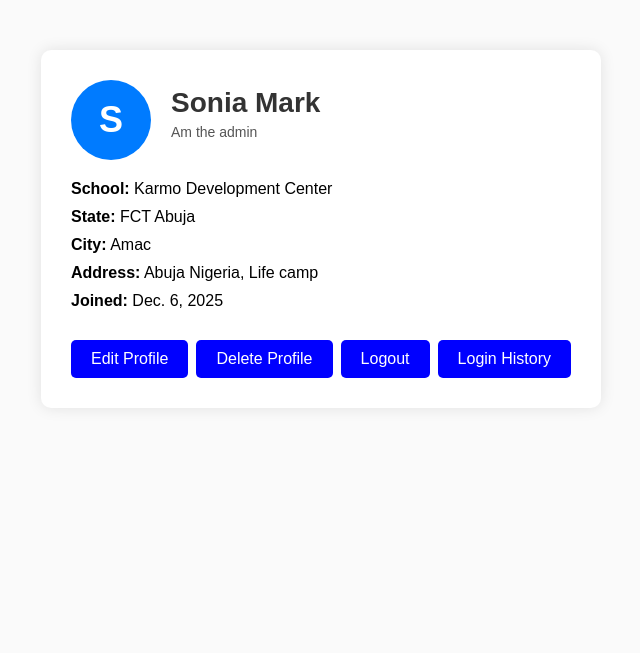
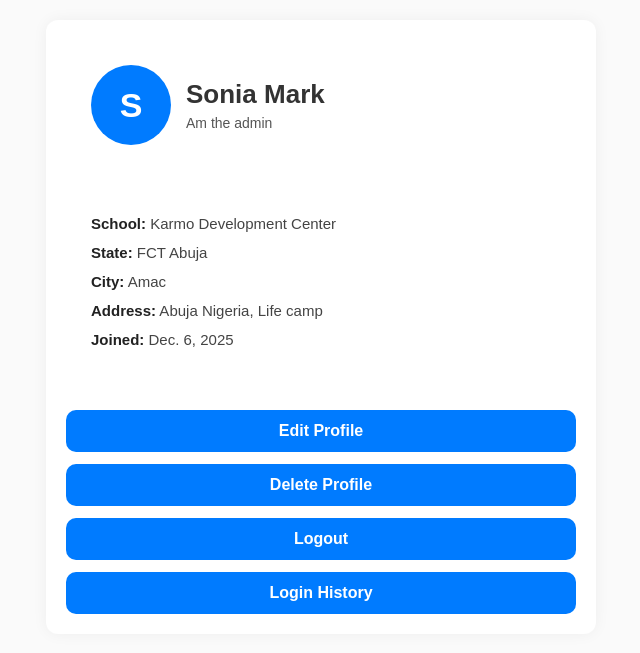
Before and after one commit to chika-12/CBT, a Django app: template templates/profile.html in a window 1280 px wide. Shown: the top 653 px of the page, without its empty margins (319-959 px from the left). Run offline with Django 5.2, Linux system fonts and the light colour scheme; the template is opened without the code that fills it: values that come from a table or form of the project are taken from there, others are empty; data comes from the database, SQL or seed files in the repository.

Commit message:
making web mobile friendly

```diff
--- a/static/css/profile.css
+++ b/static/css/profile.css
@@ -1,93 +1,35 @@
+/* General */
 body {
   background-color: #fafafa;
   font-family: Arial, sans-serif;
   margin: 0;
+  padding: 0;
 }
 
+/* Container */
 .profile-container {
-  width: 500px;
-  margin: 50px auto;
-  padding: 30px;
-  background-color: white;
-  border-radius: 10px;
-  box-shadow: 0 0 15px rgba(0, 0, 0, 0.1);
-}
-
-/* Profile header */
-.profile-header {
-  display: flex;
-  align-items: center;
-  gap: 20px;
-}
-
-.avatar {
-  width: 80px;
-  height: 80px;
-  background-color: #007bff;
-  color: white;
-  font-size: 36px;
-  font-weight: bold;
-  border-radius: 50%;
-  display: flex;
-  align-items: center;
-  justify-content: center;
-  text-transform: uppercase;
-}
-
-.profile-header h1 {
-  margin: 0;
-  font-size: 28px;
-  color: #333;
-}
-
-.profile-header p {
-  font-size: 14px;
-  color: #555;
-  margin-top: 5px;
-}
-
-/* Profile details */
-.profile-details {
-  margin-top: 20px;
-}
-
-.detail {
-  margin-bottom: 10px;
-  font-size: 16px;
-}
-
-/* Profile action buttons */
-.profile-actions {
-  margin-top: 30px;
-  display: flex;
-  justify-content: space-between;
-}
-
-.btn {
-  text-decoration: none;
-  padding: 10px 20px;
-  background-color: blue;
-  color: white;
-  border-radius: 5px;
-  text-align: center;
-}
-
-.btn:hover {
-  background-color: darkblue;
+  width: 100%;
+  max-width: 550px;
+  margin: 20px auto;
+  padding: 20px;
+  background: white;
+  border-radius: 12px;
+  box-shadow: 0 0 15px rgba(0, 0, 0, 0.05);
+  box-sizing: border-box;
 }
 
 /* Messages */
 .messages {
-  list-style-type: none;
+  list-style: none;
   padding: 0;
   margin-bottom: 20px;
 }
 
 .messages li {
-  padding: 10px;
+  padding: 12px;
   margin-bottom: 10px;
-  border-radius: 5px;
-  font-weight: bold;
+  border-radius: 8px;
+  font-size: 14px;
 }
 
 .messages li.success {
@@ -107,3 +49,101 @@ body {
   color: #856404;
   border: 1px solid #ffeeba;
 }
+
+/* Profile Header */
+.profile-header {
+  display: flex;
+  align-items: center;
+  gap: 15px;
+  padding: 20px;
+  background: white;
+  border-radius: 12px;
+}
+
+.avatar {
+  width: 70px;
+  height: 70px;
+  background-color: #007bff;
+  color: white;
+  font-size: 30px;
+  font-weight: bold;
+  border-radius: 50%;
+  display: flex;
+  align-items: center;
+  justify-content: center;
+}
+
+/* Header Text */
+.profile-header h1 {
+  margin: 0;
+  font-size: 22px;
+  color: #333;
+}
+
+.profile-header p {
+  margin: 5px 0 0;
+  font-size: 14px;
+  color: #555;
+}
+
+/* Profile Details */
+.profile-details {
+  margin-top: 20px;
+  background: white;
+  padding: 20px;
+  border-radius: 12px;
+}
+
+.detail {
+  margin-bottom: 12px;
+  font-size: 15px;
+  color: #444;
+}
+
+.detail strong {
+  color: #222;
+}
+
+/* Profile Actions */
+.profile-actions {
+  margin-top: 25px;
+  display: flex;
+  flex-direction: column;
+  gap: 12px;
+}
+
+.btn {
+  text-decoration: none;
+  padding: 12px;
+  background-color: #007bff;
+  color: white;
+  border-radius: 10px;
+  text-align: center;
+  font-weight: bold;
+  transition: 0.2s;
+}
+
+.btn:hover {
+  background-color: #0056b3;
+}
+
+/* Responsive Tweaks */
+@media (min-width: 600px) {
+  .profile-header {
+    padding: 25px;
+  }
+
+  .avatar {
+    width: 80px;
+    height: 80px;
+    font-size: 34px;
+  }
+
+  .profile-header h1 {
+    font-size: 26px;
+  }
+
+  .profile-details {
+    padding: 25px;
+  }
+}
```
